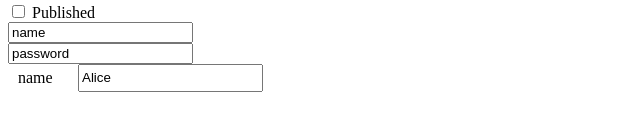
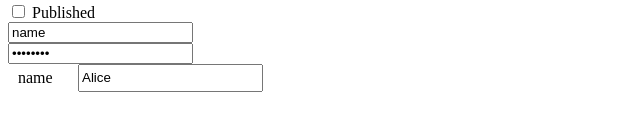
Before and after one commit to CatzillaOrz/angular-form-array-example-nt3zbh, an Angular app: page / in a window 1280 px wide. Shown: the part 416-546 px from the top of the page, without its empty margins (0-640 px from the left). Built offline with nearby package versions, Linux system fonts and the light colour scheme.

Commit message:
4 files modified

```diff
--- a/src/app/app.component.html
+++ b/src/app/app.component.html
@@ -64,7 +64,11 @@
     >
       <ng-container [formGroupName]="i">
         <input placeholder="Username" formControlName="username" />
-        <input placeholder="Password" formControlName="password" />
+        <input
+          placeholder="Password"
+          formControlName="password"
+          type="password"
+        />
       </ng-container>
     </div>
   </ng-container>
--- a/src/app/app.component.ts
+++ b/src/app/app.component.ts
@@ -13,7 +13,7 @@ export class AppComponent {
   formCtrl = [
     { key: 'published', type: 'checkbox', value: true },
     { key: 'name', type: 'input', value: 'name' },
-    { key: 'password', type: 'input', value: 'password' },
+    { key: 'password', type: 'password', value: 'password' },
     {
       key: 'credentials',
       type: 'array',
@@ -56,7 +56,7 @@ export class AppComponent {
     creds.push(
       this.fb.group({
         username: '',
-        password: '',
+        password: '123456',
       })
     );
   }
--- a/src/app/form-control/form-control/form-control.component.html
+++ b/src/app/form-control/form-control/form-control.component.html
@@ -16,6 +16,13 @@
         [value]="lacontroler.value"
       />
     </ng-container>
+    <ng-container *ngSwitchCase="'password'">
+      <input
+        [type]="lacontroler.type"
+        [formControlName]="lacontroler.key"
+        [value]="lacontroler.value"
+      />
+    </ng-container>
     <app-input-array
       *ngSwitchCase="'inputArray'"
       [formControlName]="lacontroler.key"
--- a/src/app/input-array/input-array.component.scss
+++ b/src/app/input-array/input-array.component.scss
@@ -5,7 +5,6 @@ app-input-array {
     flex-direction: column;
     list-style: none;
     justify-items: stretch;
-    flex-flow: column;
     span {
       margin: 5px 10px;
       font-size: 16px;
```
